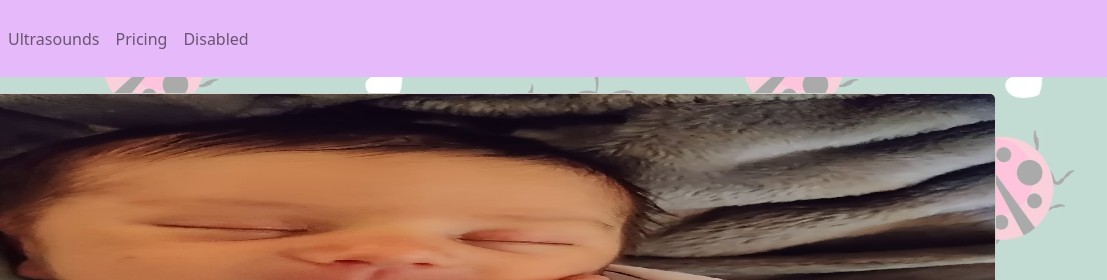
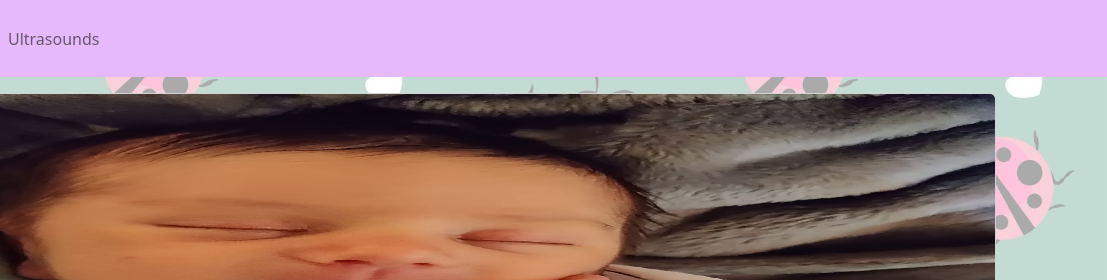
Before and after one commit to raphatapi/joanascrapbook, a plain HTML site: page index.html in a window 1280 px wide. Shown: the top 280 px of the page, 173-1280 px from the left. Drawn offline with nearby package versions, Linux system fonts and the light colour scheme.

```diff
--- a/index.html
+++ b/index.html
@@ -23,8 +23,6 @@
                 <div class="navbar-nav">
                     <a class="nav-link" aria-current="page" href="#">Home</a>
                     <a class="nav-link" href="#ultra">Ultrasounds</a>
-                    <a class="nav-link" href="#">Pricing</a>
-                    <a class="nav-link" href="#" tabindex="-1" aria-disabled="true">Disabled</a>
                 </div>
                 <!-- <div class="card text-dark bg-light">
                     <div class="card-body">
```
